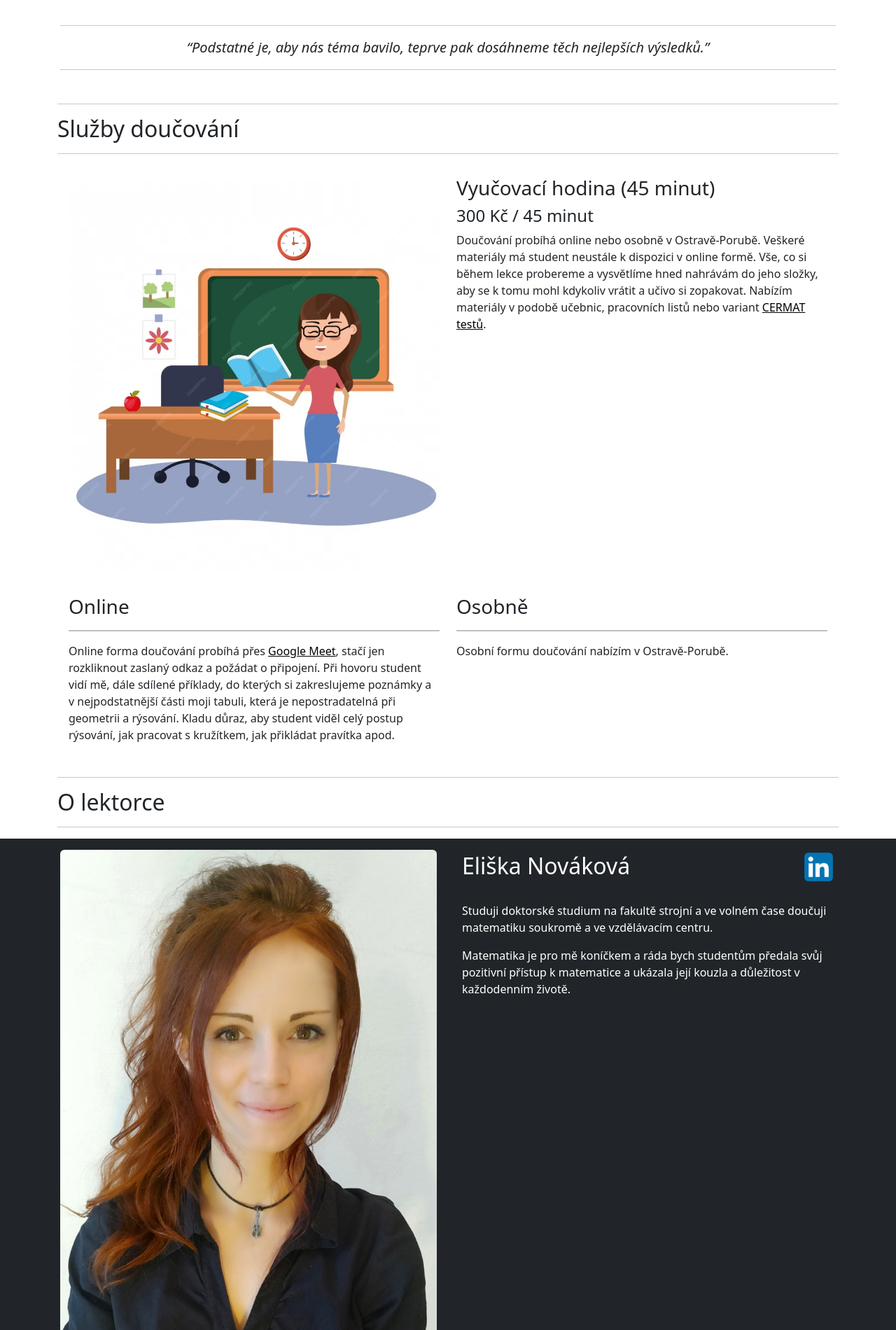
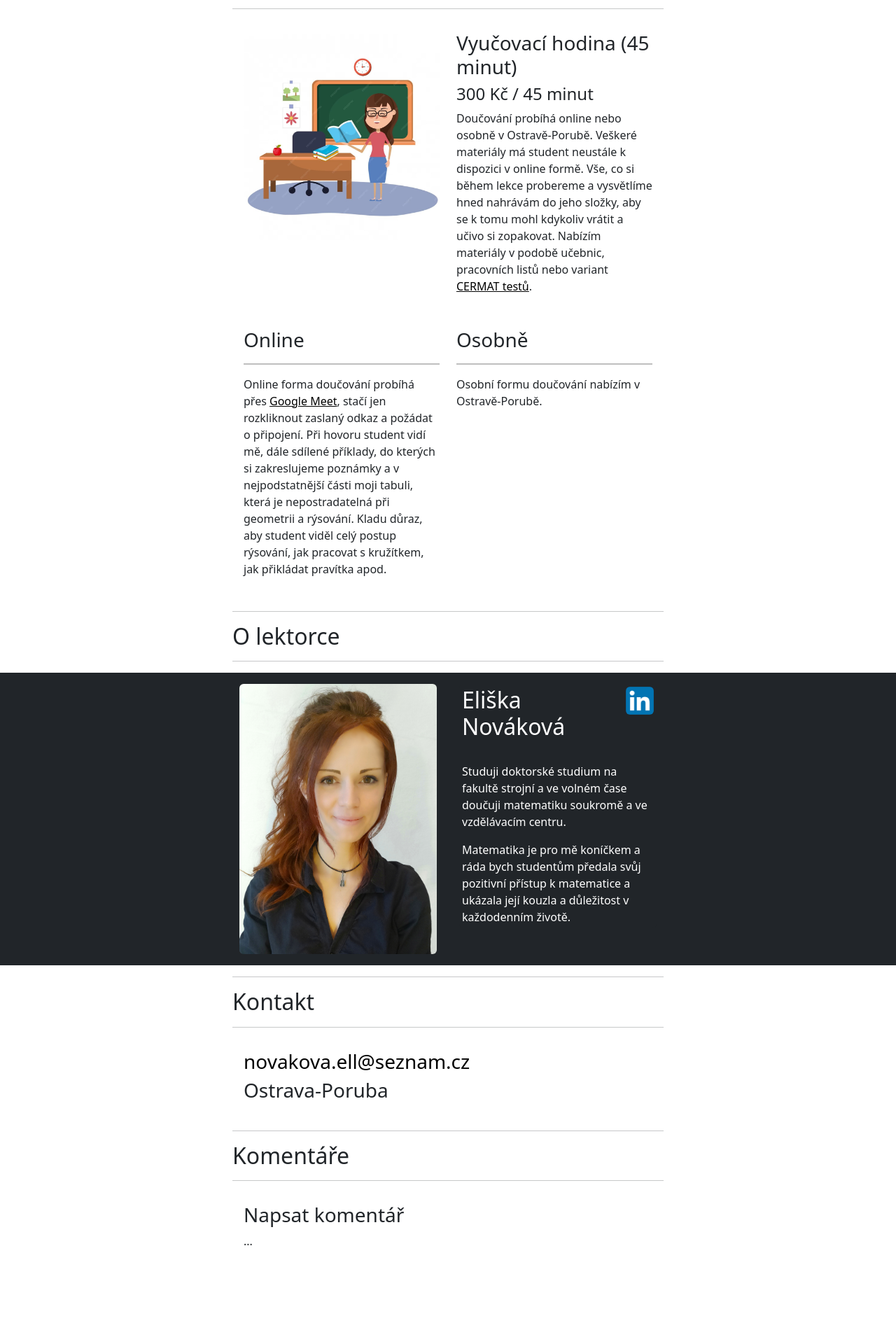
Before and after one commit to poker12/pratelske_doucovani, a plain HTML site: page index.html in a window 1280 px wide. Shown: the part 900-2800 px from the top of the page at 70% size. After the commit the page ends 2717 px from the top, so only its background shows below. Drawn offline with nearby package versions, Linux system fonts and the light colour scheme.

Commit message:
centered body

```diff
--- a/index.html
+++ b/index.html
@@ -37,7 +37,7 @@
         </div>
 
 <!--            <div id="header-main" style="background-image: url(img/main.jpg); background-size: auto auto; background-repeat: no-repeat;">-->
-        <div id="header-main" class="container">
+        <div id="header-main" class="container col-lg-6">
             <div id="header-image">
                 <img src="img/main.jpg" width="100%">
                 <div id="header-title">
@@ -45,7 +45,7 @@
                 </div>
             </div>
         </div>
-        <div id="cite" class="container p-3">
+        <div id="cite" class="container p-3 col-lg-6">
             <hr>
                 <blockquote class="blockquote">
                     <p class="lead text-center">
@@ -56,7 +56,7 @@
                 </blockquote>
             <hr>
         </div>
-        <div id="services" class="container">
+        <div id="services" class="container col-lg-6">
             <hr>
             <h2>Služby doučování</h2>
             <hr>
@@ -97,13 +97,13 @@
                 </div>
             </div>
         </div>
-        <div id="about" class="container">
+        <div id="about" class="container col-lg-6">
             <hr>
             <h2>O lektorce</h2>
             <hr>
         </div>
         <div id="about-container-fluid" class="container-fluid text-bg-dark">
-            <div id="about-container" class="container">
+            <div id="about-container" class="container col-lg-6">
                 <div id="about-container-content" class="row">
                     <div id="about-container-content-photo" class="col-sm-6 p-3">
 <!--                        <img src="img/about.png" width="100%" class="img-thumbnail" alt="Lektorka Eliška Nováková">-->
@@ -128,7 +128,7 @@
                 </div>
             </div>
         </div>
-        <div id="contacts" class="container">
+        <div id="contacts" class="container col-lg-6">
             <hr>
             <h2>Kontakt</h2>
             <hr>
@@ -137,7 +137,7 @@
                 <h3>Ostrava-Poruba</h3>
             </div>
         </div>
-        <div id="comments" class="container">
+        <div id="comments" class="container col-lg-6">
             <hr>
             <h2>Komentáře</h2>
             <hr>
```
